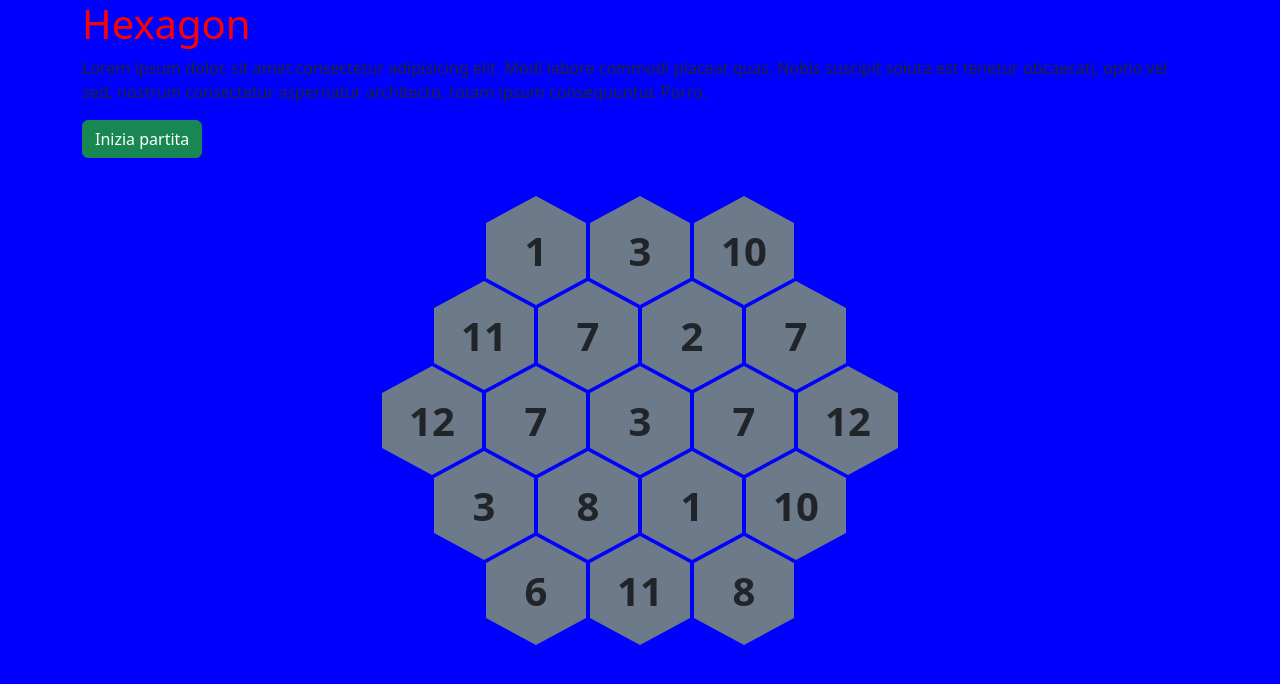
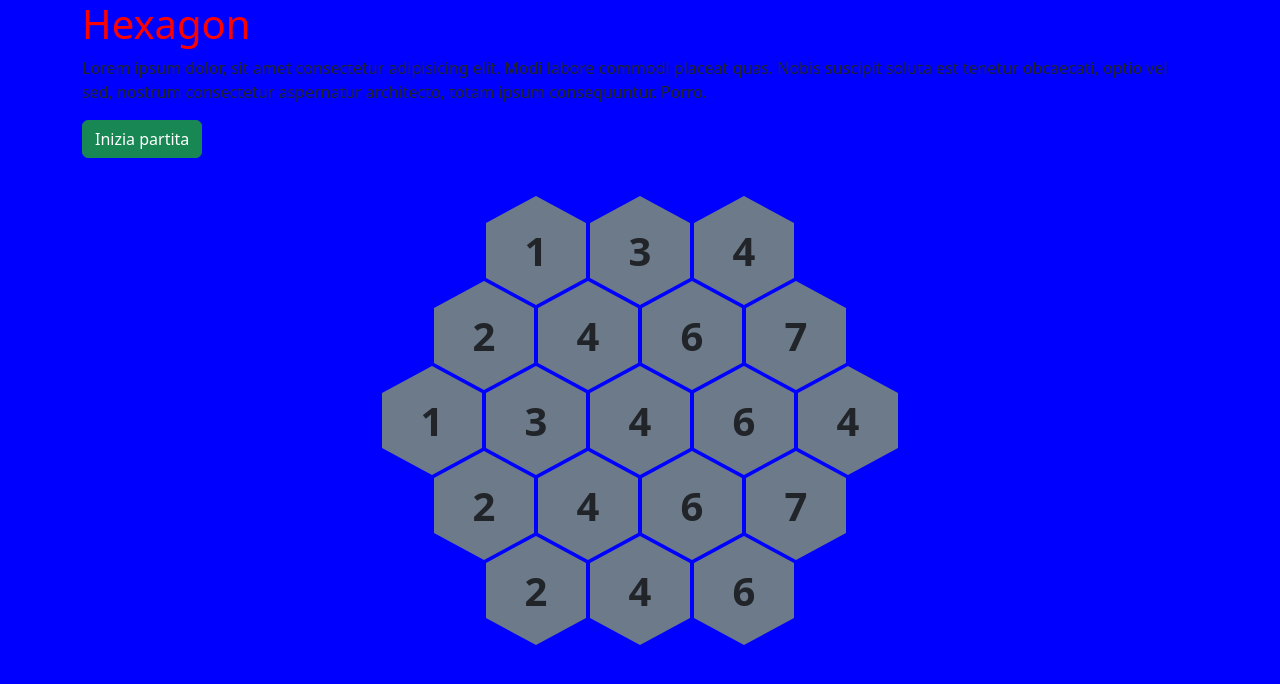
Before and after one commit to AlessandroCingolani/react-hexagon, a React (Vite) app: page / in a window 1280 px wide. Shown: the top 684 px of the page. Built offline with nearby package versions, Linux system fonts and the light colour scheme.

Commit message:
[dd]:statica array and use map to stamp row and cells

```diff
--- a/src/components/GameBoard/GameBoard.jsx
+++ b/src/components/GameBoard/GameBoard.jsx
@@ -1,16 +1,53 @@
 import "./GameBoard.scss";
 
-function generateRandom() {
-  const randomNumber = Math.floor(Math.random() * 12) + 1;
-  return randomNumber;
+// function generateRandom() {
+//   const randomNumber = Math.floor(Math.random() * 12) + 1;
+//   return randomNumber;
+// }
+
+function takeValue(e) {
+  console.log(e);
 }
 
 function GameBoard() {
+  let board = [
+    [1, 3, 4],
+    [2, 4, 6, 7],
+    [1, 3, 4, 6, 4],
+    [2, 4, 6, 7],
+    [2, 4, 6],
+  ];
   return (
     <main>
       <div id="game-board" className="hex-container">
-        <div className="row">
-          <div className="hexagon d-flex justify-content-center align-items-center">
+        {board.map((row, rowIndex) => (
+          <div key={rowIndex} className="row">
+            {row.map((cell, cellIndex) => (
+              <div
+                key={cellIndex}
+                onClick={(e) =>
+                  takeValue(e.target.textContent, rowIndex, cellIndex)
+                }
+                className="hexagon d-flex justify-content-center align-items-center"
+              >
+                <span>{cell}</span>
+              </div>
+            ))}
+          </div>
+        ))}
+      </div>
+    </main>
+  );
+}
+
+export default GameBoard;
+
+{
+  /* <div className="row">
+          <div
+            onClick={(e) => takeValue(e.target.textContent)}
+            className="hexagon d-flex justify-content-center align-items-center"
+          >
             <span>{generateRandom()}</span>
           </div>
           <div className="hexagon d-flex justify-content-center align-items-center">
@@ -75,10 +112,5 @@ function GameBoard() {
           <div className="hexagon d-flex justify-content-center align-items-center">
             <span>{generateRandom()}</span>
           </div>
-        </div>
-      </div>
-    </main>
-  );
+        </div> */
 }
-
-export default GameBoard;
```
